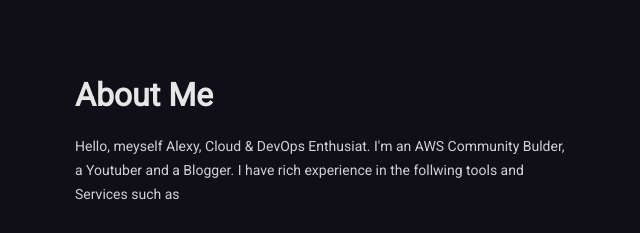
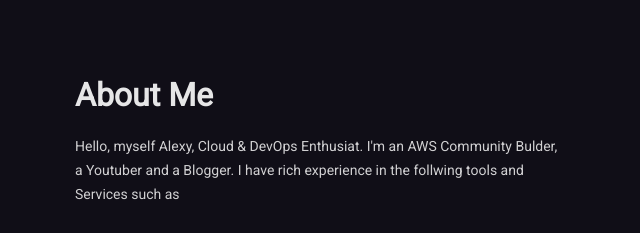
Before and after one commit to AlexyPulivelil/Basicsite, a plain HTML site: page index.html in a window 1280 px wide. Shown: the part 880-1113 px from the top of the page, 630-1270 px from the left. Drawn offline with Linux system fonts and the light colour scheme; some packages are replaced by stand-ins of ours.

Commit message:
Update index.html

```diff
--- a/index.html
+++ b/index.html
@@ -150,7 +150,7 @@
                     <div class="col-sm-12 col-md-6">
                         <div class="mh-about-inner">
                             <h2 class="wow fadeInUp" data-wow-duration="0.8s" data-wow-delay="0.1s">About Me</h2>
-                            <p class="wow fadeInUp" data-wow-duration="0.8s" data-wow-delay="0.2s">Hello, meyself Alexy, Cloud & DevOps Enthusiat. I'm an AWS Community Bulder, a Youtuber and a Blogger.
+                            <p class="wow fadeInUp" data-wow-duration="0.8s" data-wow-delay="0.2s">Hello, myself Alexy, Cloud & DevOps Enthusiat. I'm an AWS Community Bulder, a Youtuber and a Blogger.
                             I have rich experience in the follwing tools and Services such as </p>
                             <div class="mh-about-tag wow fadeInUp" data-wow-duration="0.8s" data-wow-delay="0.3s">
                                 <ul>
```
